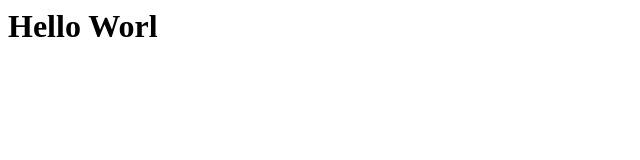
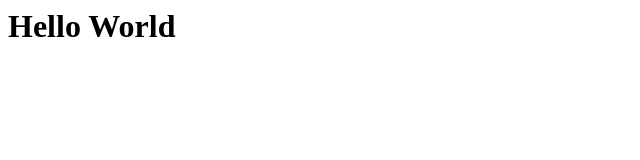
Before and after one commit to eugemz35/example-repo, a plain HTML site: page index.html in a window 1280 px wide. Shown: the full height of the page, 0-640 px from the left. Drawn offline with Linux system fonts and the light colour scheme.

Commit message:
index.html

```diff
--- a/index.html
+++ b/index.html
@@ -1,3 +1,3 @@
 <h1>
-	Hello Worl
+	Hello World
 </h1>
```
Also changed, not shown: 1 other file.
